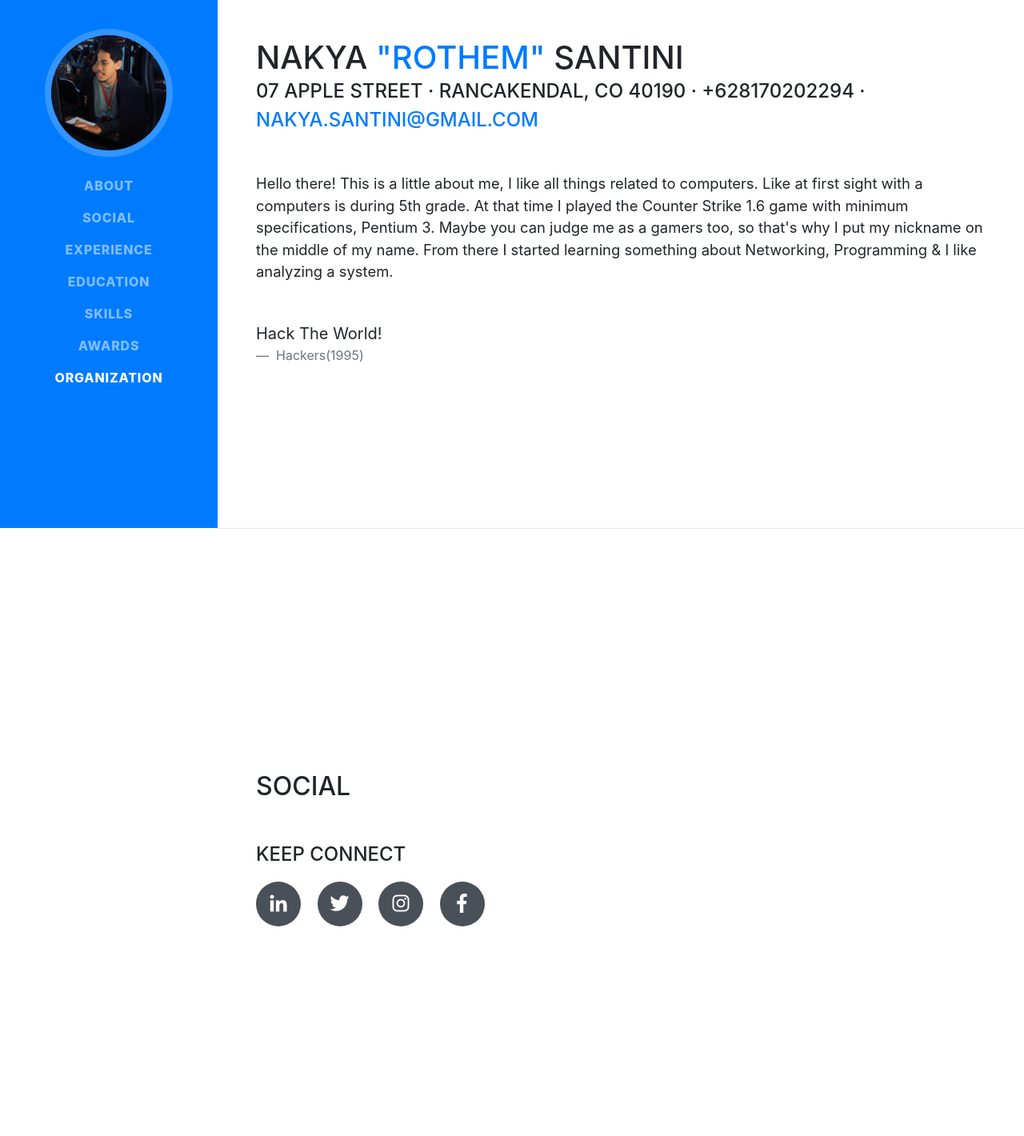
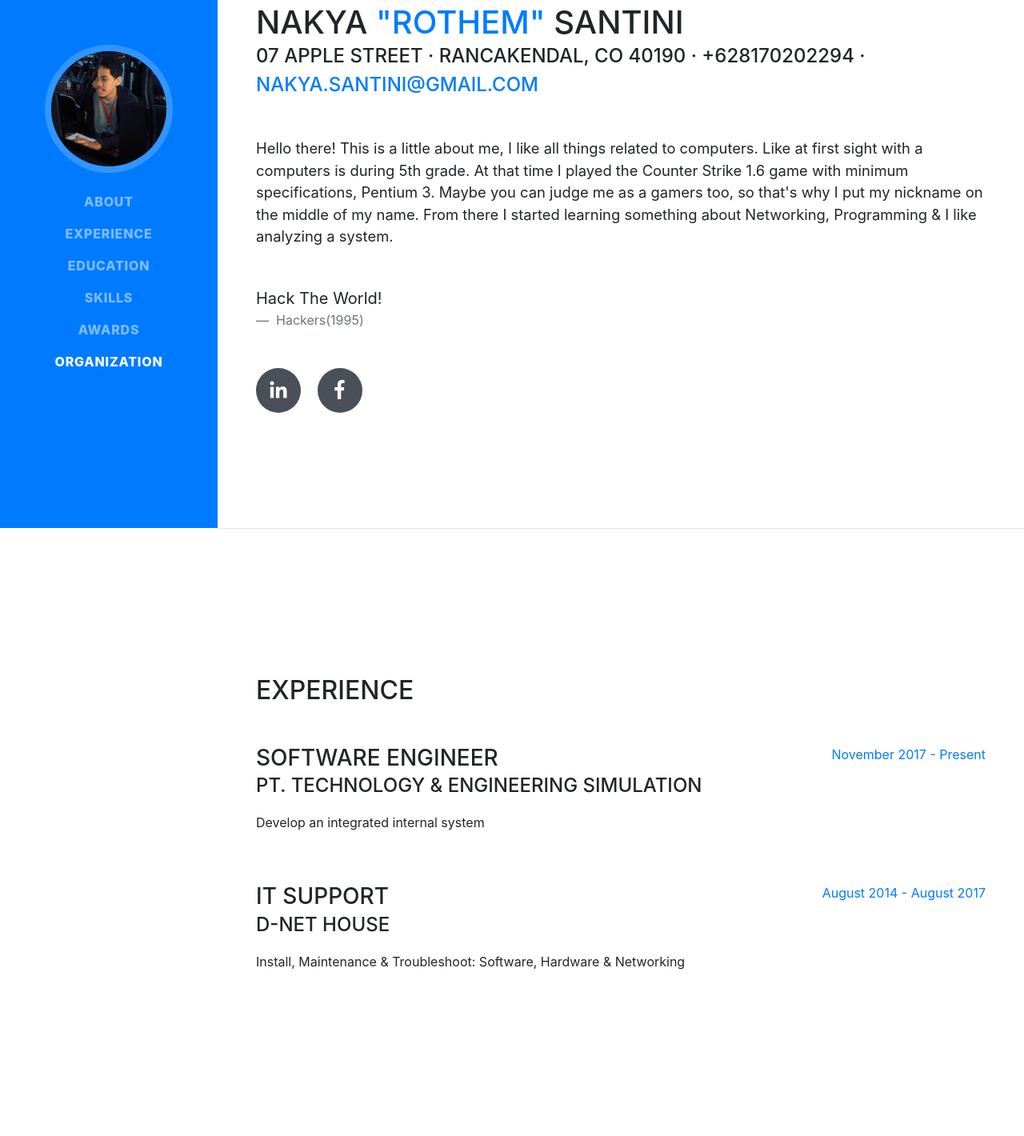
Before and after one commit to tikusdugem/tikusdugem.github.io, a website with bundled scripts: page index.html in a window 1280 px wide. Shown: the part 140-1560 px from the top of the page at 80% size. Built offline with nearby package versions, Linux system fonts and the light colour scheme; a web font is replaced by a local one.

Commit message:
Remove social section

```diff
--- a/index.html
+++ b/index.html
@@ -41,9 +41,6 @@
             <a class="nav-link js-scroll-trigger" href="#about">About</a>
           </li>
           <li class="nav-item">
-            <a class="nav-link js-scroll-trigger" href="#social"> Social </a>
-          </li>
-          <li class="nav-item">
             <a class="nav-link js-scroll-trigger" href="#experience">Experience</a>
           </li>
           <li class="nav-item">
@@ -80,29 +77,14 @@
             At that time I played the Counter Strike 1.6 game with minimum specifications, Pentium 3.
             Maybe you can judge me as a gamers too, so that's why I put my nickname on the middle of my name.
             From there I started learning something about Networking, Programming & I like analyzing a system.
-            <blockquote class="blockquote">
+            <blockquote class="blockquote mb-5">
               <p class="mb-0"> Hack The World! </p>
               <footer class="blockquote-footer"> Hackers(1995) </footer>
             </blockquote>
           </p>
-        </div>
-      </section>
-
-      <hr class="m-0">
-
-      <section class="resume-section p-3 p-lg-5 d-flex flex-column" id="social">
-        <div class="my-auto">
-          <h2 class="mb-5"> Social </h2>
-          <div class="subheading mb-3"> Keep Connect </div>
           <div class="social-icons">
             <a href="https://linkedin.com/in/nakyasantini">
               <i class="fab fa-linkedin-in"></i>
-            </a>
-            <a href="https://twitter.com/nakyasantini">
-              <i class="fab fa-twitter"></i>
-            </a>
-            <a href="https://www.instagram.com/nakyasantini/">
-              <i class="fab fa-instagram"></i>
             </a>
             <a href="https://www.facebook.com/NakyaSantini">
               <i class="fab fa-facebook-f"></i>
```
